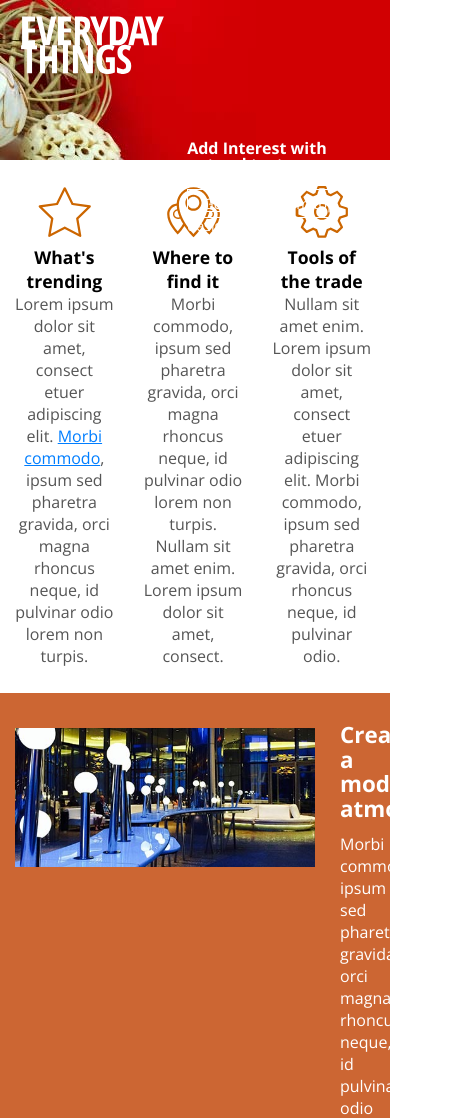
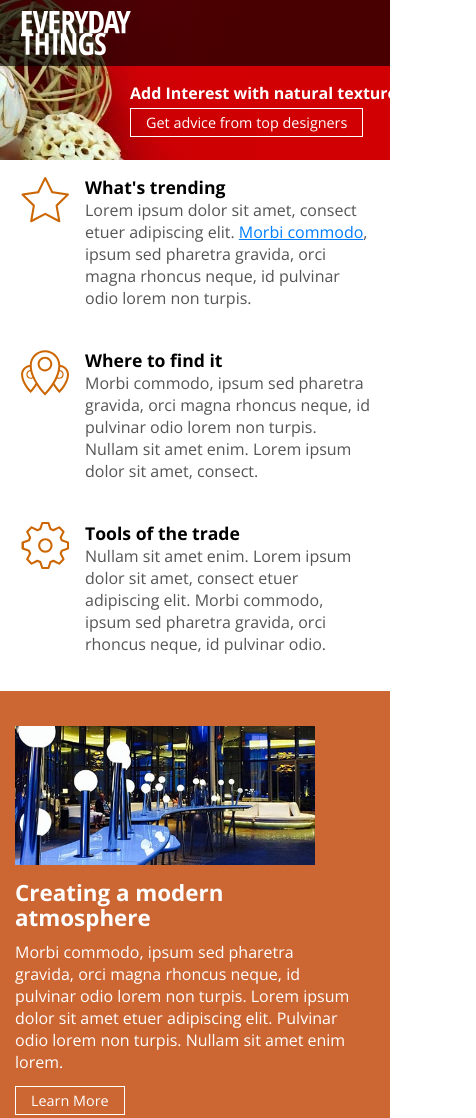
Before and after one commit to TailaneBrito/webDesignResponsive, a plain HTML site: page index.html in a window 390 px wide. Shown: the top 1118 px of the page, 476 px wide, since content can reach past the window. Drawn offline with nearby package versions, Linux system fonts and the light colour scheme.

Commit message:
arranging atmosphere section

```diff
--- a/css/screen.css
+++ b/css/screen.css
@@ -234,6 +234,28 @@ footer a:hover { color: #000; }
 
     /* Header */
     header { height: 160px; background-image: url(../images/banner_625.jpg); background-position: left top;}
+    header a.logo {
+        width: 100%; height: 66px;
+        left: 0px; top: 0px;
+        background-color: rgba(0,0,0,.65);
+        background-size: 112px 46px;
+        background-position: 20px center; /*center vertically*/
+    }
+
+    header div.hero { width: 300px; top: 85px; left: 130px; }
+    header div.hero h1 { margin-bottom:  10px; }
+
+    /* Main */
+    section.main aside { width: 100%; float: none; text-align: left; }
+    section.main aside div.content {
+        margin: 8px 20px 8px 0px;
+        padding: 5px 0px 10px 85px;
+        background-size: 50px 50px;
+        background-position:  20px 5px;
+    }
+
+    /* Atmosphere */
+    section.atmosphere article { padding: 160px 20px 0px 0px; background-size: 300px auto; min-height: initial; }
 
     /* Navigation */
     nav {position: static; width: auto; padding: 20px 15px; background-color: #4b0a0c;}
```
